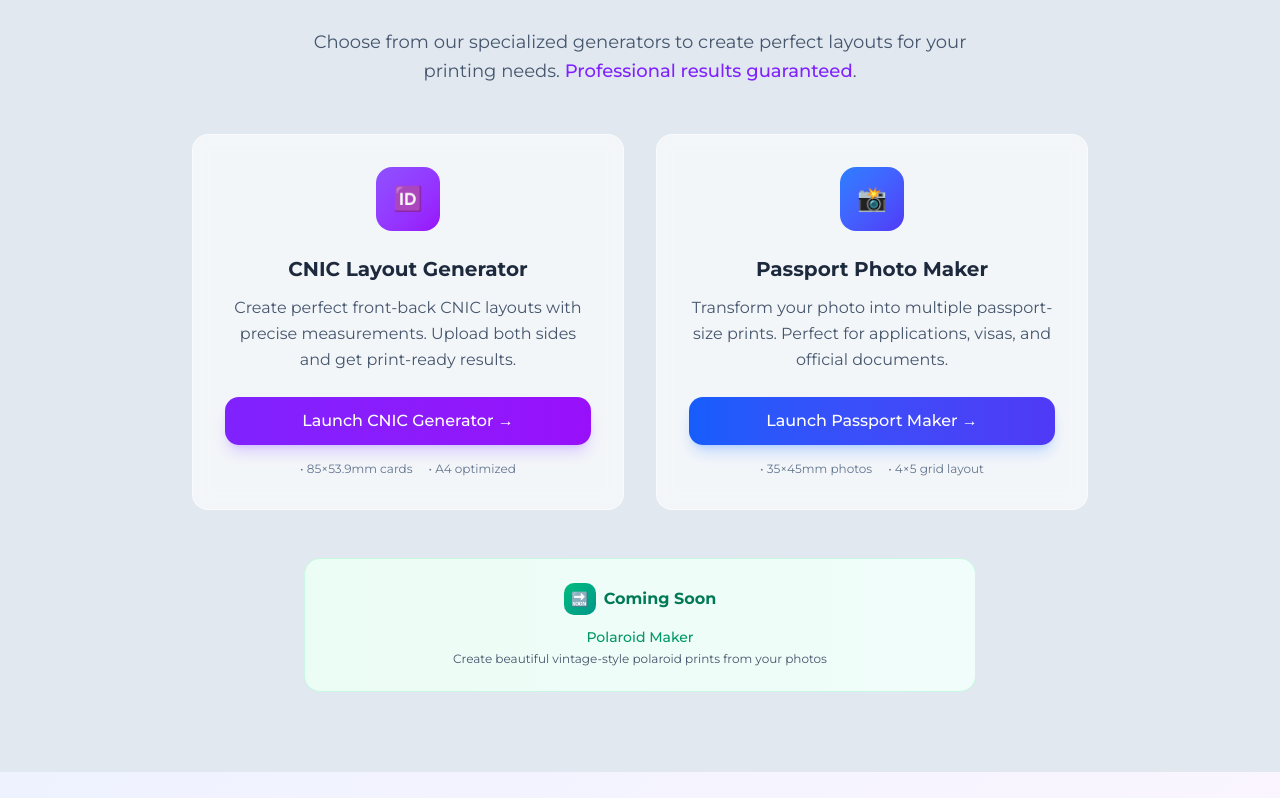
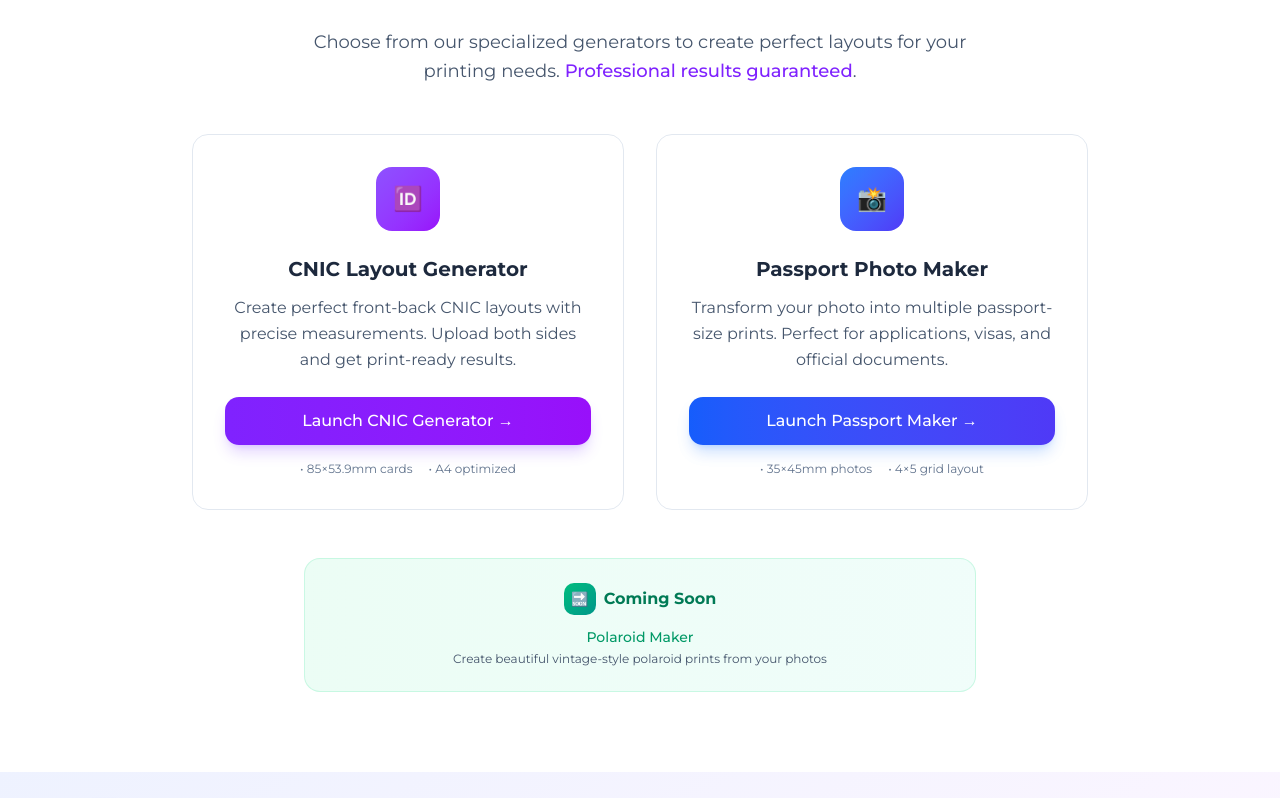
Before and after one commit to asherafridi/print-cardify, a Next.js app: page / in a window 1280 px wide. Shown: the part 1142-1940 px from the top of the page. Built offline with nearby package versions, Linux system fonts and the light colour scheme.

Commit message:
design changed

```diff
--- a/components/FeaturesSection.tsx
+++ b/components/FeaturesSection.tsx
@@ -7,7 +7,7 @@ import { useRouter } from "next/navigation";
 export function FeaturesSection() {
   const router = useRouter();
   return (
-    <section id="features" className="py-20 bg-slate-200 relative overflow-hidden">
+    <section id="features" className="py-20 bg-white relative overflow-hidden">
           {/* Background decoration */}
 
 
@@ -34,7 +34,7 @@ export function FeaturesSection() {
             {/* Generator Cards */}
             <div className="grid md:grid-cols-2 gap-8 max-w-4xl mx-auto mb-12">
               {/* CNIC Generator Card */}
-              <div className="group bg-white/60 backdrop-blur-sm rounded-2xl p-8 border border-white/50 hover:shadow-xl transition-all duration-300 hover:-translate-y-2">
+              <div className="group bg-white/60 backdrop-blur-sm rounded-2xl p-8 border border-slate-200 hover:shadow-xl transition-all duration-300 hover:-translate-y-2">
                 <div className="w-16 h-16 bg-gradient-to-br from-violet-500 to-purple-600 rounded-2xl flex items-center justify-center mx-auto mb-6 group-hover:scale-110 transition-transform duration-300">
                   <span className="text-white text-2xl">🆔</span>
                 </div>
@@ -55,7 +55,7 @@ export function FeaturesSection() {
               </div>
 
               {/* Passport Generator Card */}
-              <div className="group bg-white/60 backdrop-blur-sm rounded-2xl p-8 border border-white/50 hover:shadow-xl transition-all duration-300 hover:-translate-y-2">
+              <div className="group bg-white/60 backdrop-blur-sm rounded-2xl p-8 border border-slate-200 hover:shadow-xl transition-all duration-300 hover:-translate-y-2">
                 <div className="w-16 h-16 bg-gradient-to-br from-blue-500 to-indigo-600 rounded-2xl flex items-center justify-center mx-auto mb-6 group-hover:scale-110 transition-transform duration-300">
                   <span className="text-white text-2xl">📸</span>
                 </div>
```
